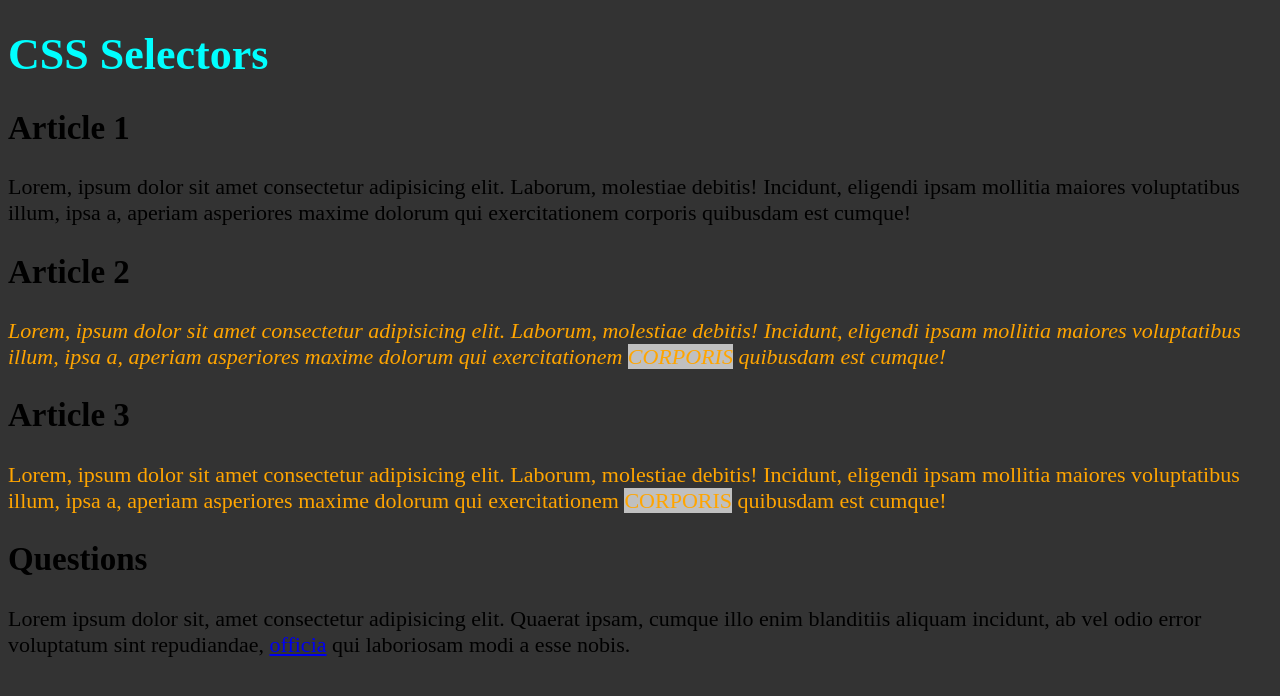
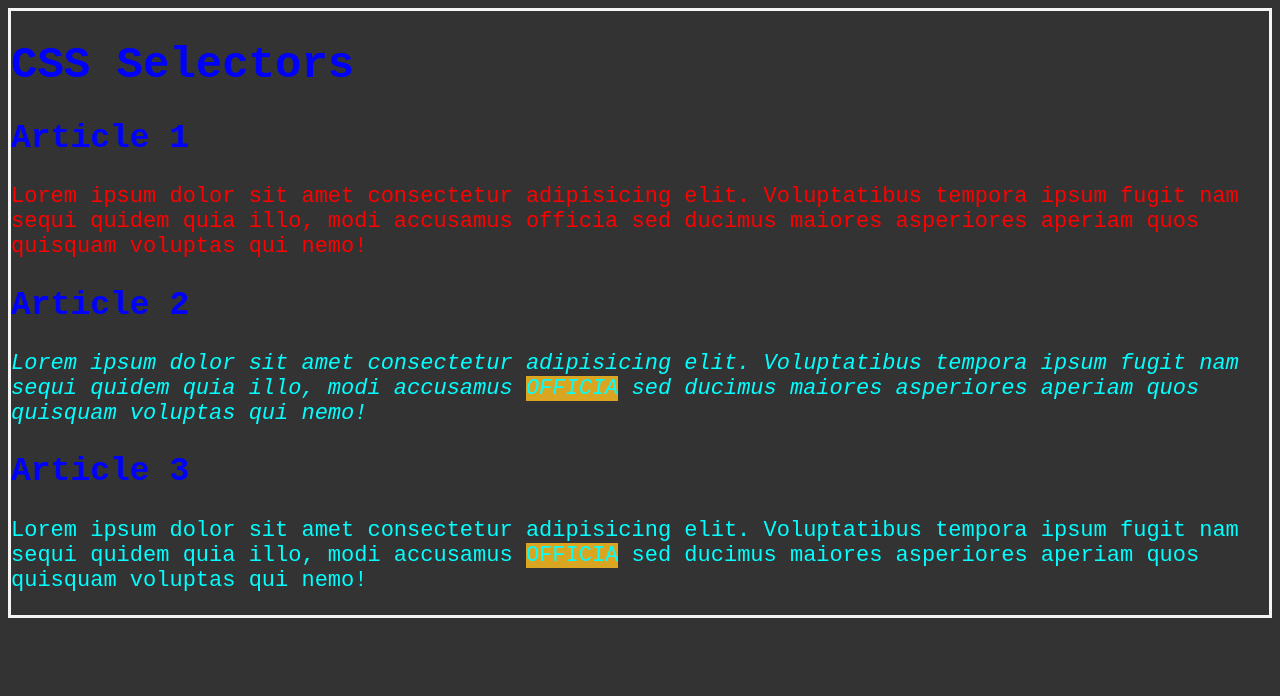
Before and after one commit to eugeneinie/css_tutorials, a plain HTML site: page index.html in a window 1280 px wide. Drawn offline with Linux system fonts and the light colour scheme.

Commit message:
Feat: Practiced basics

```diff
--- a/index.html
+++ b/index.html
@@ -3,22 +3,26 @@
 <head>
     <meta charset="UTF-8">
     <meta name="viewport" content="width=device-width, initial-scale=1.0">
-    <link rel="stylesheet" href="./main.css">
-    <link rel="icon" href="./images/designbyinie_logo.png">
-    <title>CSS_tutorials</title>
+    <link rel="stylesheet" href="./style.css">
+    <link rel="icon" href="./img/designbyinie_logo.png">
+    <title>CSS tutorials</title>
+    <!-- <style>
+    p {
+            color: limegreen;
+        }
+    </style> -->
 </head>
-<body class="title">
-    <!-- <p>
-        I'm learning CSS!
-    </p> -->
-    <h1>CSS Selectors</h1>
-    <h2>Article 1</h2>
-    <p>Lorem, ipsum dolor sit amet consectetur adipisicing elit. Laborum, molestiae debitis! Incidunt, eligendi ipsam mollitia maiores voluptatibus illum, ipsa a, aperiam asperiores maxime dolorum qui exercitationem <span>corporis</span> quibusdam est cumque!</p>
-    <h2>Article 2</h2>
-    <p class="orange" id="second">Lorem, ipsum dolor sit amet consectetur adipisicing elit. Laborum, molestiae debitis! Incidunt, eligendi ipsam mollitia maiores voluptatibus illum, ipsa a, aperiam asperiores maxime dolorum qui exercitationem <span class="highlight">corporis</span> quibusdam est cumque!</p>
-    <h2>Article 3</h2>
-    <p class="orange">Lorem, ipsum dolor sit amet consectetur adipisicing elit. Laborum, molestiae debitis! Incidunt, eligendi ipsam mollitia maiores voluptatibus illum, ipsa a, aperiam asperiores maxime dolorum qui exercitationem <span class="highlight">corporis</span> quibusdam est cumque!</p>
-    <h2>Questions</h2>
-    <p>Lorem ipsum <span class="three +">dolor</span> sit, amet consectetur adipisicing elit. Quaerat ipsam, cumque illo <span class="one >">enim</span> blanditiis aliquam incidunt, ab vel odio error voluptatum sint repudiandae, <a href="./em_rem.html">officia</a> qui laboriosam modi a esse nobis.</p>
+<body>
+    <main>
+        <!-- <p>I'm learning CSS!</p> -->
+
+        <h1>CSS Selectors</h1>
+        <h2>Article 1</h2>
+        <p>Lorem ipsum dolor sit amet consectetur adipisicing elit. Voluptatibus tempora ipsum fugit nam sequi quidem quia illo, modi accusamus officia sed ducimus maiores asperiores aperiam quos quisquam voluptas qui nemo!</p>
+        <h2>Article 2</h2>
+        <p id="second" class="cyan">Lorem ipsum dolor sit amet consectetur adipisicing elit. Voluptatibus tempora ipsum fugit nam sequi quidem quia illo, modi accusamus <span class="highlight">officia</span> sed ducimus maiores asperiores aperiam quos quisquam voluptas qui nemo!</p>
+        <h2>Article 3</h2>
+        <p id="third" class="cyan">Lorem ipsum dolor sit amet consectetur adipisicing elit. Voluptatibus tempora ipsum fugit nam sequi quidem quia illo, modi accusamus <span class="highlight">officia</span> sed ducimus maiores asperiores aperiam quos quisquam voluptas qui nemo!</p>
+    </main>
 </body>
 </html>
--- a/main.css
+++ /dev/null
@@ -1,59 +0,0 @@
-html {
-    background-color: #333;
-}
-
-/* universal selector - do not use this!
-* {
-    font-family: monospace;
-} */
-
-/* inheritance */
-body {
-    font-size: 22px;
-}
-
-/* element selector */
-/* h1, h2 {  */
-    /* font-size: 64px; */
-    color: red;
-}
-
-p {
-    color: orangered;
-}
-
-/* p span {
-    text-transform: uppercase;
-    background-color: silver;
-}
-/* alternatively, add the class highlight to the span element in html...it makes it reusable*/
-.highlight {
-    text-transform: uppercase;
-    background-color: silver;
-}
-
-/* class selector */
-.orange {
-    color: orange;
-}
-
-/* id selector */
-#second {
-    font-style: italic;
-}
-
-h1 {
-    color: aqua;
-}
-
-h1.orange {
-    color: blue;
-}
-
-p.three + .one > a {
-    color: blue;
-}
-
-h2.title {
-    color: yellow;
-}
--- /dev/null
+++ b/style.css
@@ -0,0 +1,58 @@
+/* * {
+    font-family: monospace;
+} */
+
+/* NB: The universal element actually selects all elements, they do not "inherit" */
+/* * {
+    border: 1px solid red;
+} */
+
+/* always write DRY code
+button, input, textarea, select {
+ font: inherit; } */
+
+/* html {
+    background-color: #333;
+} */
+
+/* p {
+    font-size: 64px;
+    color: cyan;
+} */
+
+body {
+    font-size: 22px;
+    background-color: #333;
+    /* Demonstrating inheritance */
+    border: solid whitesmoke;
+}
+
+main {
+    font-family: monospace;
+}
+
+h1, h2 {
+    color: blue;
+}
+
+p {
+     color: lime; /* !important; */
+}
+
+p {
+    color: red
+    ;
+}
+
+.highlight {
+    text-transform: uppercase;
+    background-color: goldenrod;
+}
+
+.cyan {
+    color: cyan;
+}
+
+#second {
+    font-style: italic;
+}
```
Also changed, not shown: img/CSS_logo.png (renamed from images/CSS_logo.png), img/HTML_largicon.png (renamed from images/HTML_largicon.png), img/code_favicon.png (renamed from images/code_favicon.png), img/designbyinie_logo.png (renamed from images/designbyinie_logo.png), img/html-5.png (renamed from images/html-5.png), img/paper.jpeg (renamed from images/paper.jpeg).
